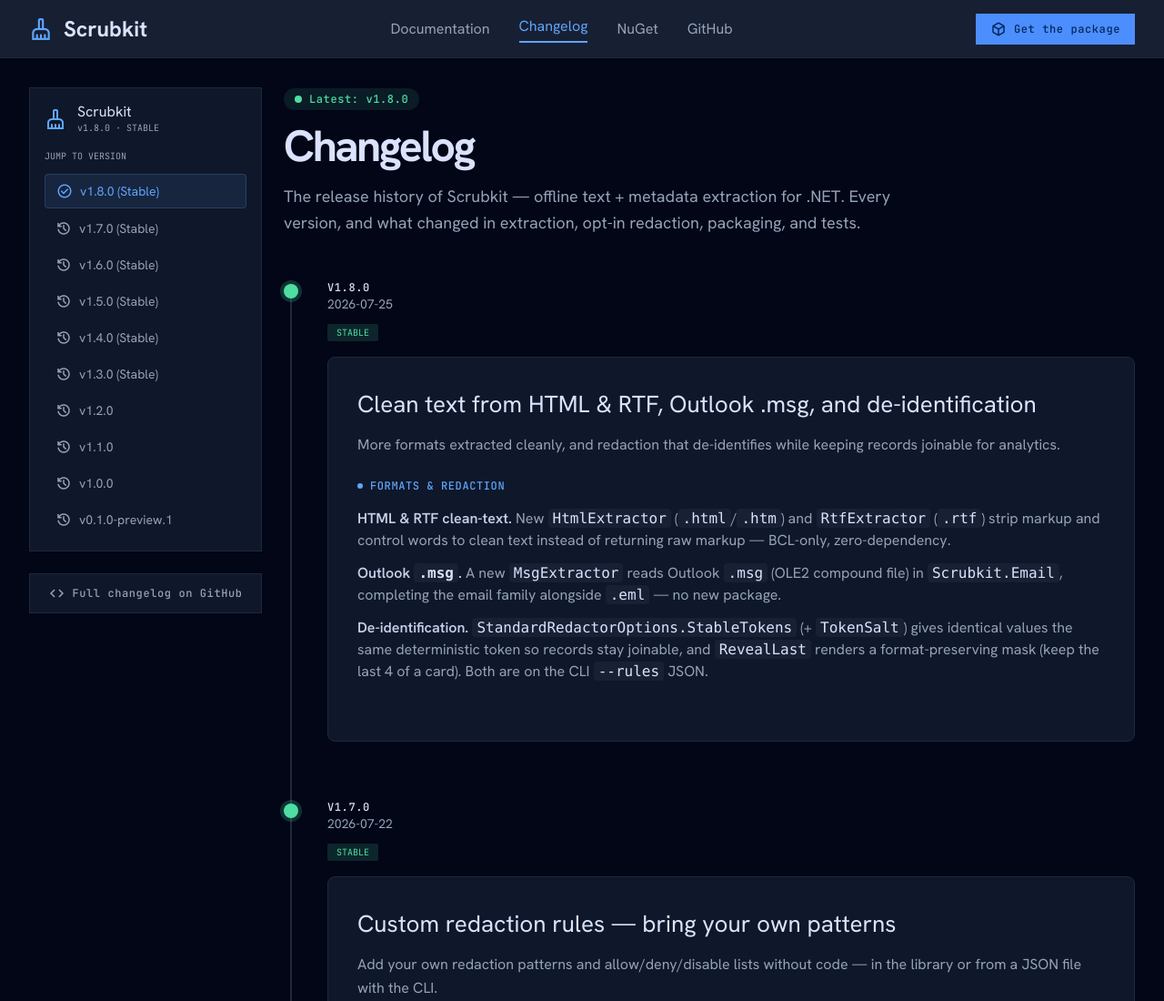
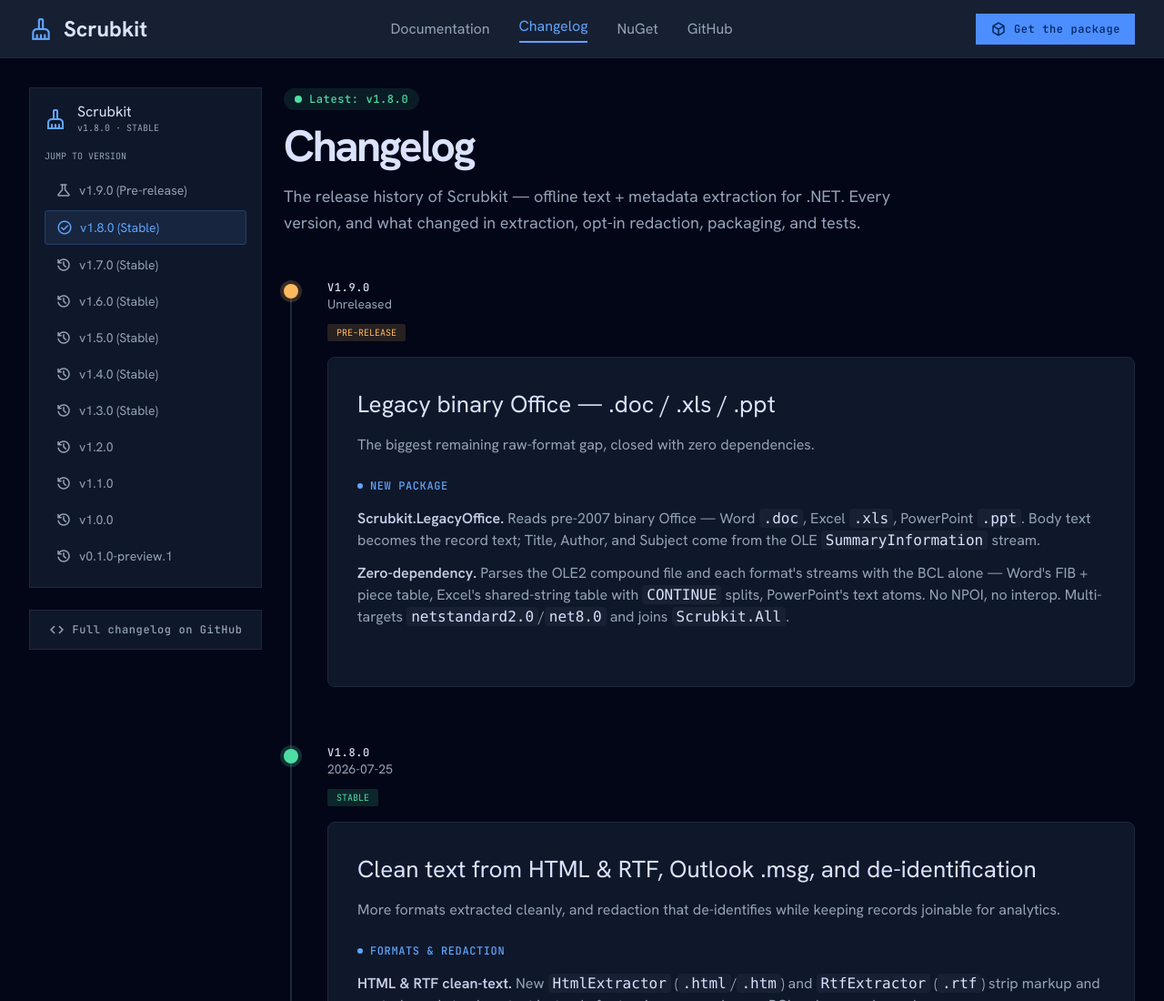
Before and after one commit to jjopensoftworks-blip/Scrubkit, a plain HTML site: page docs/changelog.html in a window 1280 px wide. Shown: the top 1100 px of the page at 91% size. Drawn offline with nearby package versions, Linux system fonts and the light colour scheme.

Commit message:
Add Scrubkit.LegacyOffice to the website: package card and changelog entry
Mirrors the 1.9.0 CHANGELOG.md entry into docs/changelog.html and adds a
LegacyOffice card to the package-family grid on docs/index.html; bumps the
NuGet-package stat from 9 to 10.

```diff
--- a/docs/changelog.html
+++ b/docs/changelog.html
@@ -102,6 +102,10 @@
 </div>
 <p class="font-label-sm text-[10px] text-text-muted mb-3">JUMP TO VERSION</p>
 <nav class="space-y-1">
+<a href="#v1-9-0" class="flex items-center gap-2 px-3 py-2 rounded-lg text-text-muted hover:bg-surface-container-high hover:text-on-surface font-body-md text-sm transition-all">
+<span class="material-symbols-outlined text-[18px]">science</span>
+                            v1.9.0 (Pre-release)
+                        </a>
 <a href="#v1-8-0" class="flex items-center gap-2 px-3 py-2 rounded-lg bg-electric-blue/10 text-electric-blue font-body-md text-sm border border-electric-blue/20">
 <span class="material-symbols-outlined text-[18px]">check_circle</span>
                             v1.8.0 (Stable)
@@ -170,6 +174,31 @@
 <div class="relative">
 <!-- vertical line -->
 <div class="absolute left-[7px] top-2 bottom-2 w-[2px] tl-line hidden sm:block"></div>
+
+<!-- ── v1.9.0 (pre-release) ──────────────────────────── -->
+<section id="v1-9-0" class="relative sm:pl-12 scroll-mt-24 mb-16">
+<div class="hidden sm:flex absolute left-0 top-1 w-4 h-4 rounded-full bg-tertiary ring-4 ring-tertiary/20 items-center justify-center"></div>
+<div class="mb-4">
+<p class="font-label-sm text-label-sm text-on-surface">V1.9.0</p>
+<p class="font-body-md text-sm text-text-muted mb-2">Unreleased</p>
+<span class="inline-block px-2.5 py-0.5 rounded bg-tertiary/15 text-tertiary font-label-sm text-[10px]">PRE-RELEASE</span>
+</div>
+<div class="bento-card rounded-xl p-bento-padding md:p-8">
+<h2 class="font-headline-lg text-[26px] text-on-surface mb-3">Legacy binary Office — .doc / .xls / .ppt</h2>
+<p class="font-body-md text-text-muted mb-6 leading-relaxed">
+                            The biggest remaining raw-format gap, closed with zero dependencies.
+                        </p>
+<div class="mb-8">
+<p class="font-label-sm text-label-sm text-electric-blue mb-4 flex items-center gap-2">
+<span class="w-1.5 h-1.5 rounded-full bg-electric-blue"></span> NEW PACKAGE
+                            </p>
+<div class="space-y-3">
+<p class="font-body-md text-on-surface/90"><span class="font-semibold">Scrubkit.LegacyOffice.</span> <span class="text-text-muted">Reads pre-2007 binary Office — Word <code>.doc</code>, Excel <code>.xls</code>, PowerPoint <code>.ppt</code>. Body text becomes the record text; Title, Author, and Subject come from the OLE <code>SummaryInformation</code> stream.</span></p>
+<p class="font-body-md text-on-surface/90"><span class="font-semibold">Zero-dependency.</span> <span class="text-text-muted">Parses the OLE2 compound file and each format's streams with the BCL alone — Word's FIB + piece table, Excel's shared-string table with <code>CONTINUE</code> splits, PowerPoint's text atoms. No NPOI, no interop. Multi-targets <code>netstandard2.0</code>/<code>net8.0</code> and joins <code>Scrubkit.All</code>.</span></p>
+</div>
+</div>
+</div>
+</section>
 
 <!-- ── v1.8.0 (stable) ────────────────────────────────── -->
 <section id="v1-8-0" class="relative sm:pl-12 scroll-mt-24 mb-16">
```
Also changed, not shown: docs/index.html (+11 -1 lines).
